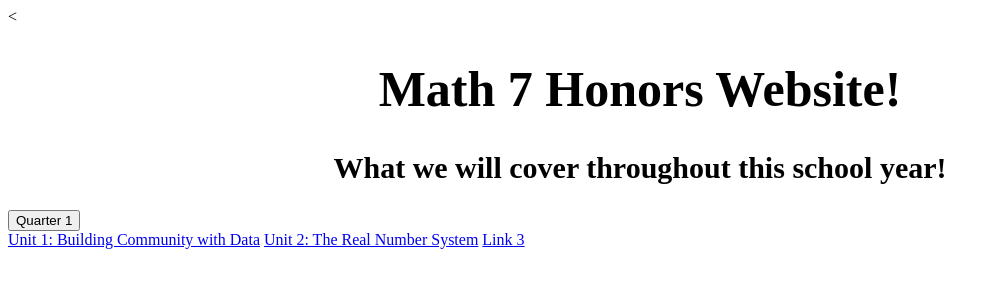
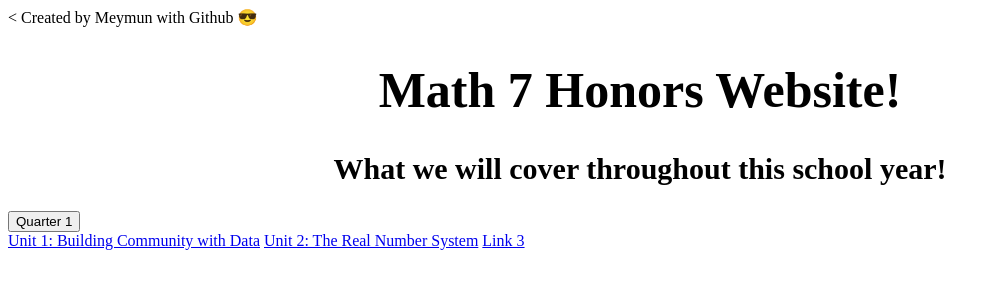
Before and after one commit to Mango0Cake/Mango0Cake.github.io, a plain HTML site: page index.html in a window 1280 px wide. Shown: the whole page, without its empty margins (0-999 px from the left). Drawn offline with Linux system fonts and the light colour scheme.

Commit message:
Update index.html

```diff
--- a/index.html
+++ b/index.html
@@ -7,7 +7,7 @@
 <html>
 <body>
 
-
+Created by Meymun with Github 😎
 <h1 align="center" style="font-size:50px;">Math 7 Honors Website!</h1>
 <h2 align="center" style="font-size:30px;">What we will cover throughout this school year!</h2>
 
```
